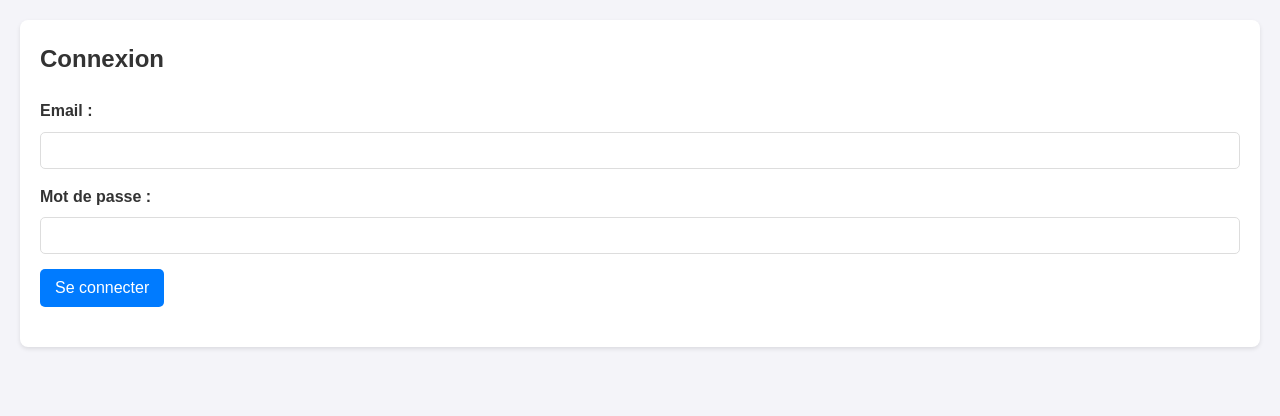
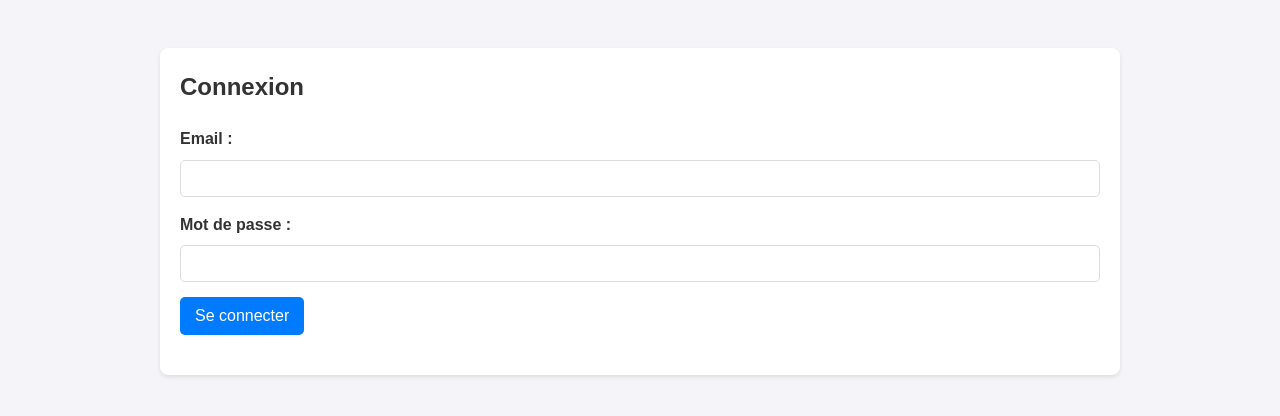
Before and after one commit to claytonmuhoza/cruciweb, a PHP site: page /connexion in a window 1280 px wide. Shown: the part 92-508 px from the top of the page. Run offline with PHP 8.4, Linux system fonts and the light colour scheme.

Commit message:
ajustement design connexion et inscription

```diff
--- a/Views/connexion.php
+++ b/Views/connexion.php
@@ -1,6 +1,7 @@
 <?php $title = "Connexion"; ?>
 <?php ob_start(); ?>
-<section>
+<div class="flex-center">
+    <section class="container connexion-container">
         <h1>Connexion</h1>
             <?php if (!empty($error)): ?>
                 <p style="color: red;"><?= $error ?></p>
@@ -15,6 +16,8 @@
             <button type="submit">Se connecter</button>
         </form>
     </section>
+</div>
+
 
 <?php $content = ob_get_clean(); ?>
 <?php include 'layout.php'; ?>
--- a/Views/error/404.php
+++ b/Views/error/404.php
@@ -1,7 +1,7 @@
-<?php $title = "Liste des grilles"; ?>
+<?php $title = "Erreur 404"; ?>
 <?php ob_start(); ?>
 
-    <section>
+    <section class="container">
         <h1>Page introuvable</h1>
         <p>La page que vous cherchez n'existe pas.</p>
     </section>
--- a/Views/inscription.php
+++ b/Views/inscription.php
@@ -1,5 +1,7 @@
 <?php $title = "Inscription"; ?>
 <?php ob_start(); ?>
+<div class="flex-center">
+    <section class="container inscription-container">
         <h1>Inscription</h1>
         <?php if (!empty($error)): ?>
             <p style="color: red;"><?= $error ?></p>
@@ -13,5 +15,8 @@
             <br>
             <button type="submit">S'inscrire</button>
         </form>
+    </section>
+</div>
+
 <?php $content = ob_get_clean(); ?>
 <?php include 'layout.php'; ?>
--- a/public/css/style.css
+++ b/public/css/style.css
@@ -18,6 +18,7 @@ body {
 /* Header */
 header.top-menu {
     display: flex;
+    flex-wrap: wrap;
     background-color: #333;
     color: #fff;
     padding: 10px 20px;
@@ -64,8 +65,8 @@ header.top-menu ul
     overflow: hidden;
     background-color: #333;
 }
-/* Main content */
-main {
+/* div container */
+.container {
     margin: 20px 0;
     padding: 20px;
     background-color: #fff;
@@ -84,6 +85,7 @@ footer {
     width: 100%;
     margin-top: 20px;
 }
+
 
 /* Buttons */
 button {
@@ -173,3 +175,21 @@ table tr:nth-child(even) {
     color: #721c24;
     border: 1px solid #f5c6cb;
 }
+.flex-center
+{
+    display: flex;
+    justify-content: center;
+    align-items: center;
+}
+.connexion-container
+{
+    margin-top: 3rem;
+    width: 100%;
+    max-width: 60rem;
+}
+.inscription-container
+{
+    margin-top: 3rem;
+    width: 100%;
+    max-width: 60rem;
+}
```
Lines whose indentation alone changed are shown as unchanged.
